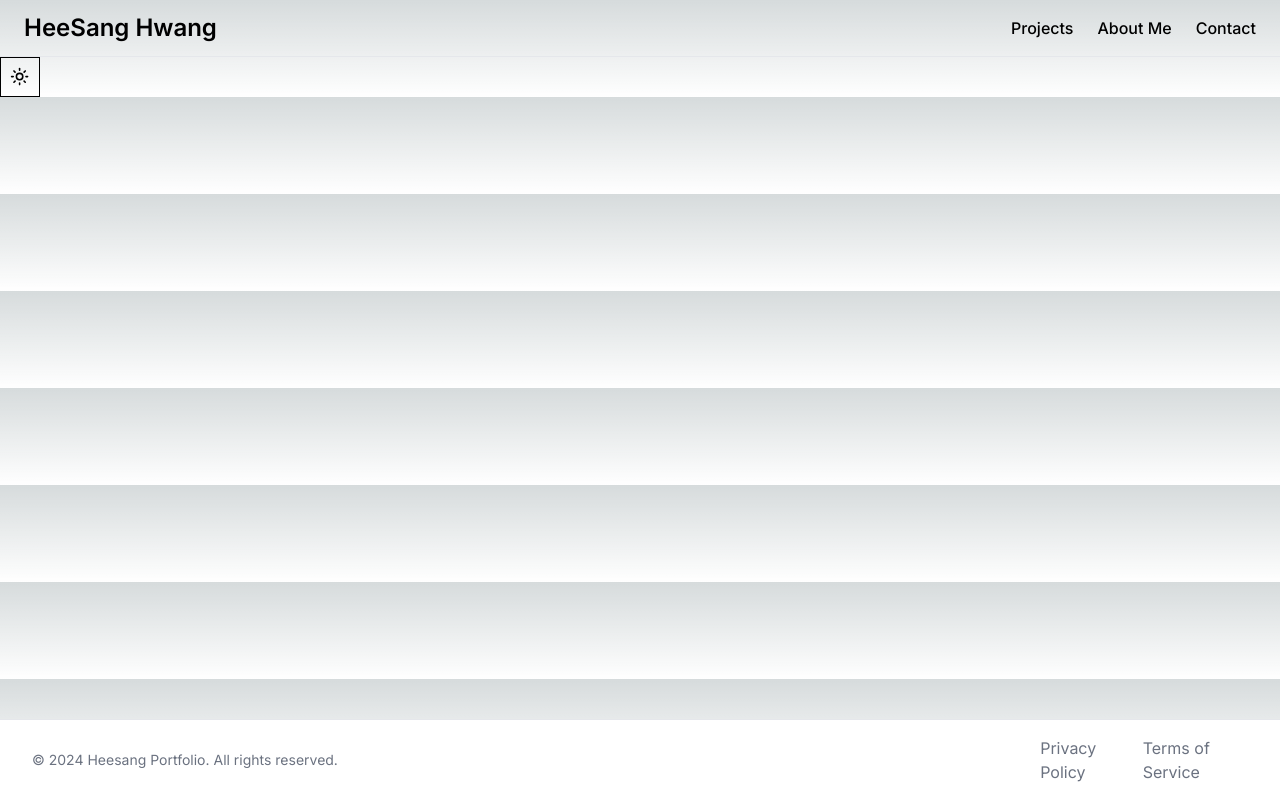
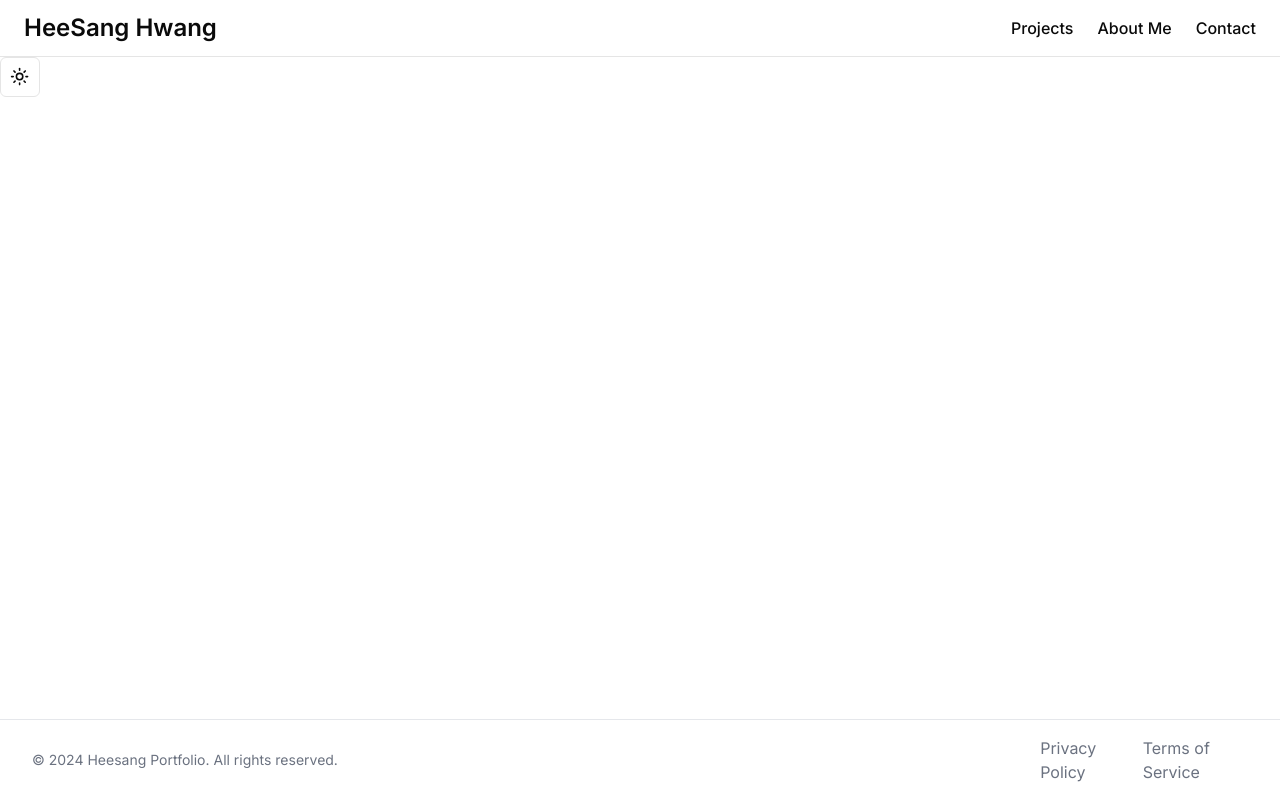
Before and after one commit to heesane/HomeServer, a Next.js app in the folder front/: page / in a window 1280 px wide. Built offline with nearby package versions, Linux system fonts and the light colour scheme.

Commit message:
feat : shadcn/ui 세팅

```diff
--- a/front/app/globals.css
+++ b/front/app/globals.css
@@ -2,32 +2,75 @@
 @tailwind components;
 @tailwind utilities;
 
-:root {
-  --foreground-rgb: 0, 0, 0;
-  --background-start-rgb: 214, 219, 220;
-  --background-end-rgb: 255, 255, 255;
-}
+@layer base {
+  :root {
+    --background: 0 0% 100%;
+    --foreground: 0 0% 3.9%;
 
-@media (prefers-color-scheme: dark) {
-  :root {
-    --foreground-rgb: 255, 255, 255;
-    --background-start-rgb: 0, 0, 0;
-    --background-end-rgb: 0, 0, 0;
+    --card: 0 0% 100%;
+    --card-foreground: 0 0% 3.9%;
+
+    --popover: 0 0% 100%;
+    --popover-foreground: 0 0% 3.9%;
+
+    --primary: 0 0% 9%;
+    --primary-foreground: 0 0% 98%;
+
+    --secondary: 0 0% 96.1%;
+    --secondary-foreground: 0 0% 9%;
+
+    --muted: 0 0% 96.1%;
+    --muted-foreground: 0 0% 45.1%;
+
+    --accent: 0 0% 96.1%;
+    --accent-foreground: 0 0% 9%;
+
+    --destructive: 0 84.2% 60.2%;
+    --destructive-foreground: 0 0% 98%;
+
+    --border: 0 0% 89.8%;
+    --input: 0 0% 89.8%;
+    --ring: 0 0% 3.9%;
+
+    --radius: 0.5rem;
+  }
+
+  .dark {
+    --background: 0 0% 3.9%;
+    --foreground: 0 0% 98%;
+
+    --card: 0 0% 3.9%;
+    --card-foreground: 0 0% 98%;
+
+    --popover: 0 0% 3.9%;
+    --popover-foreground: 0 0% 98%;
+
+    --primary: 0 0% 98%;
+    --primary-foreground: 0 0% 9%;
+
+    --secondary: 0 0% 14.9%;
+    --secondary-foreground: 0 0% 98%;
+
+    --muted: 0 0% 14.9%;
+    --muted-foreground: 0 0% 63.9%;
+
+    --accent: 0 0% 14.9%;
+    --accent-foreground: 0 0% 98%;
+
+    --destructive: 0 62.8% 30.6%;
+    --destructive-foreground: 0 0% 98%;
+
+    --border: 0 0% 14.9%;
+    --input: 0 0% 14.9%;
+    --ring: 0 0% 83.1%;
   }
 }
 
-body {
-  color: rgb(var(--foreground-rgb));
-  background: linear-gradient(
-      to bottom,
-      transparent,
-      rgb(var(--background-end-rgb))
-    )
-    rgb(var(--background-start-rgb));
-}
-
-@layer utilities {
-  .text-balance {
-    text-wrap: balance;
+@layer base {
+  * {
+    @apply border-border;
+  }
+  body {
+    @apply bg-background text-foreground;
   }
 }
--- /dev/null
+++ b/front/lib/utils.ts
@@ -0,0 +1,6 @@
+import { type ClassValue, clsx } from "clsx"
+import { twMerge } from "tailwind-merge"
+
+export function cn(...inputs: ClassValue[]) {
+  return twMerge(clsx(inputs))
+}
```
